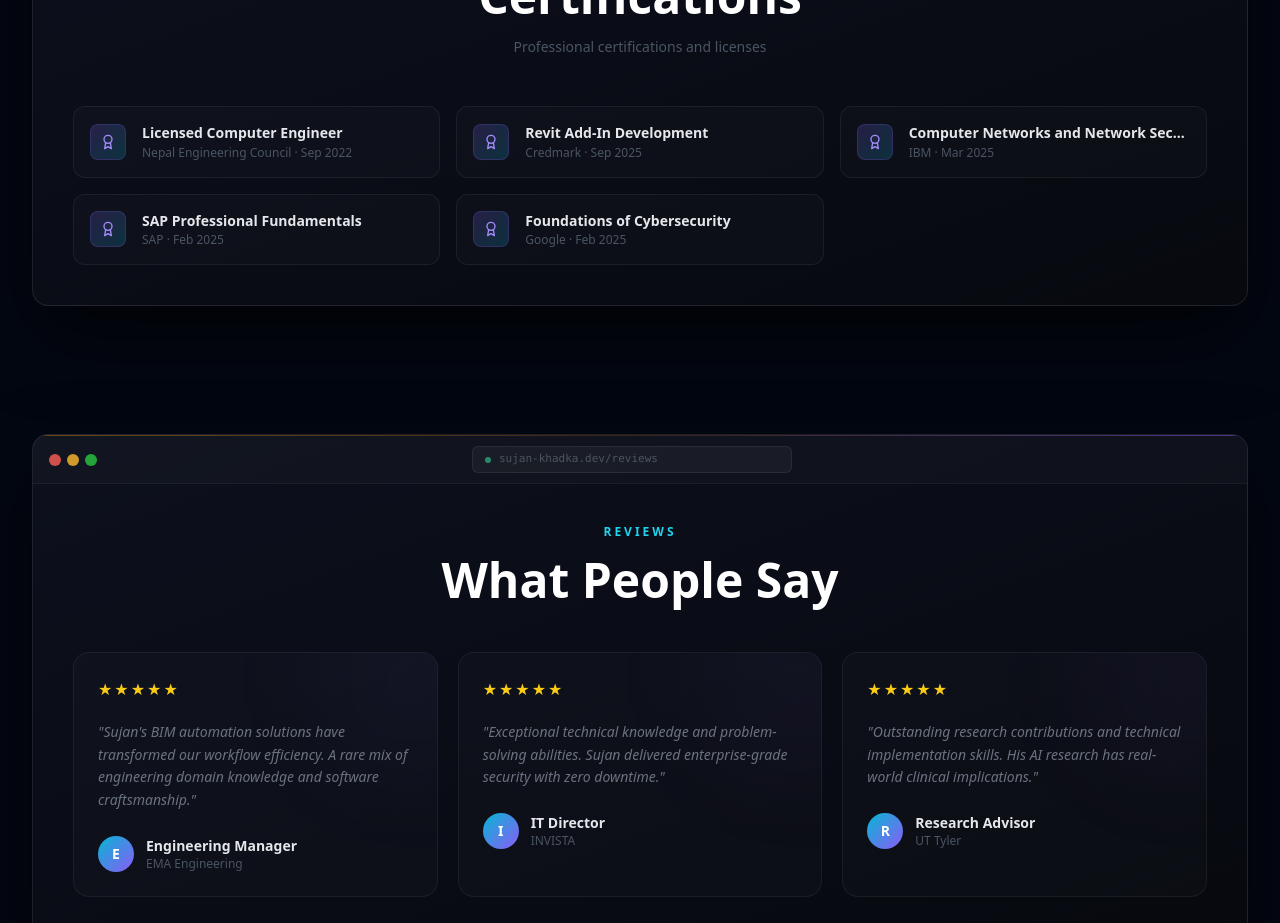
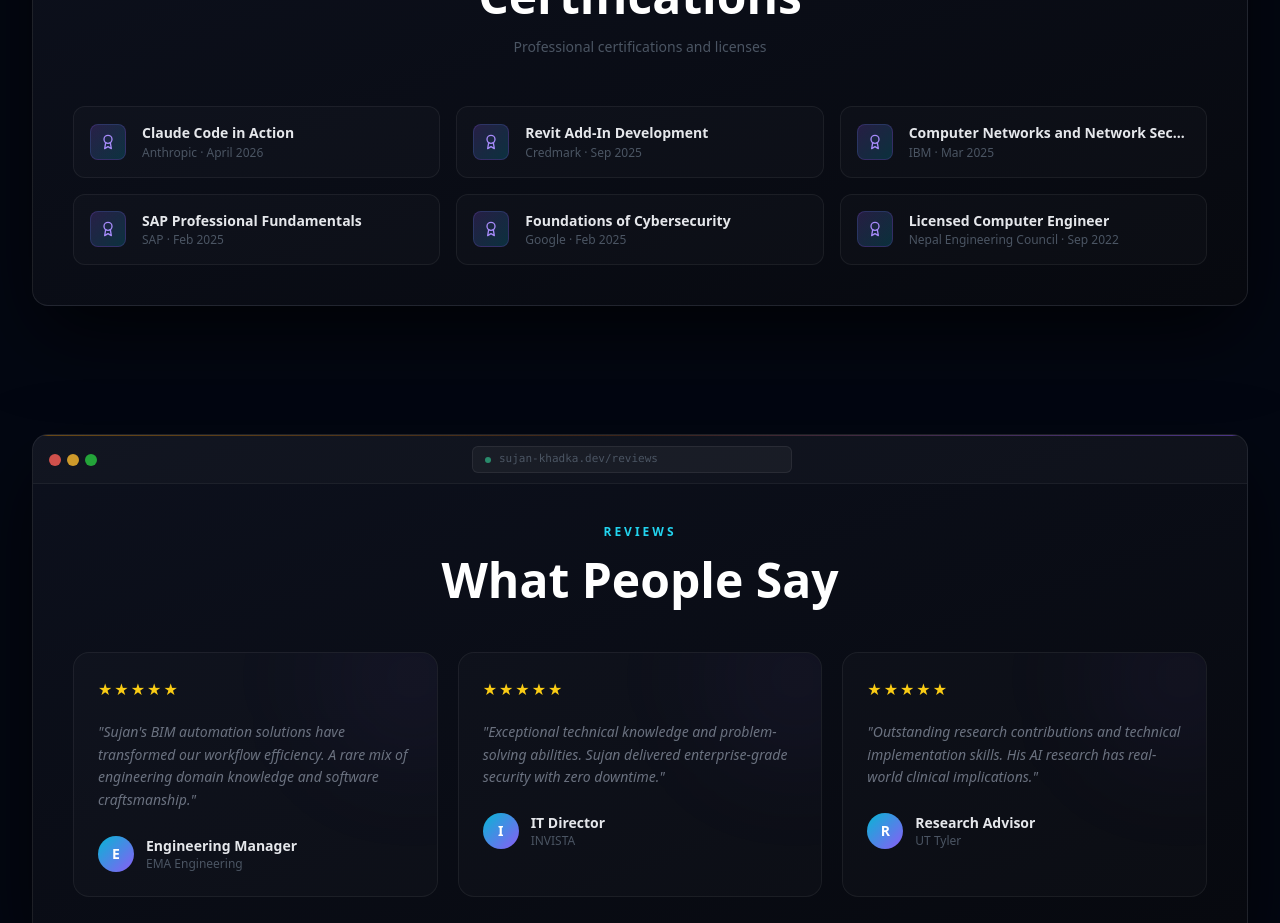
Before and after one commit to sujansync/portfolio, a React (Vite) app: page / in a window 1280 px wide. Shown: the part 5660-6583 px from the top of the page. Built offline with nearby package versions, Linux system fonts and the light colour scheme.

Commit message:
Updated Certifications

```diff
--- a/App.jsx
+++ b/App.jsx
@@ -162,11 +162,12 @@ export default function Portfolio() {
   ];
 
   const certifications = [
-    { name: 'Licensed Computer Engineer', issuer: 'Nepal Engineering Council', year: 'Sep 2022' },
+    { name: 'Claude Code in Action', issuer: 'Anthropic', year: 'April 2026' },
     { name: 'Revit Add-In Development', issuer: 'Credmark', year: 'Sep 2025' },
     { name: 'Computer Networks and Network Security', issuer: 'IBM', year: 'Mar 2025' },
     { name: 'SAP Professional Fundamentals', issuer: 'SAP', year: 'Feb 2025' },
     { name: 'Foundations of Cybersecurity', issuer: 'Google', year: 'Feb 2025' },
+    { name: 'Licensed Computer Engineer', issuer: 'Nepal Engineering Council', year: 'Sep 2022' }
   ];
 
   const experience = [
```
